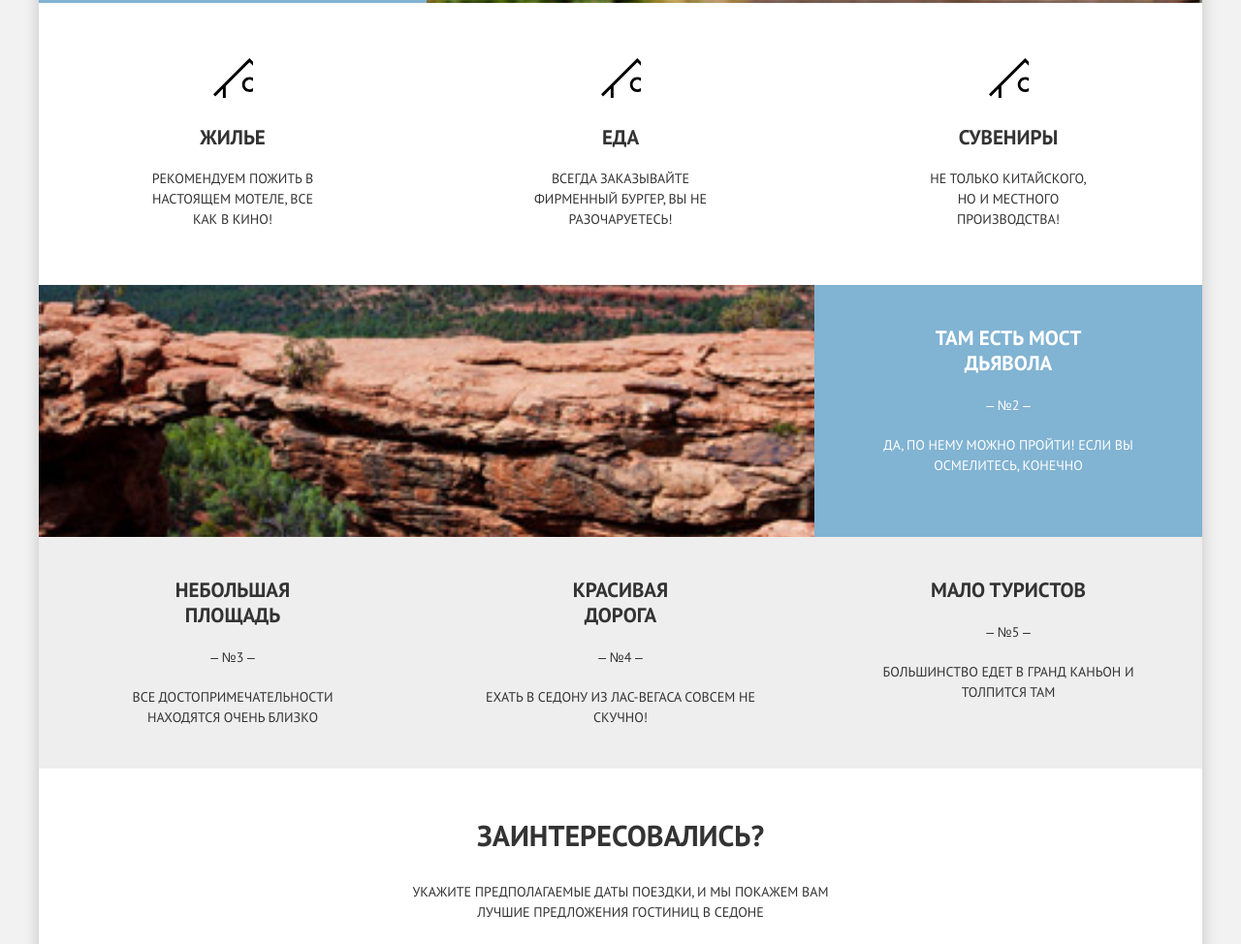
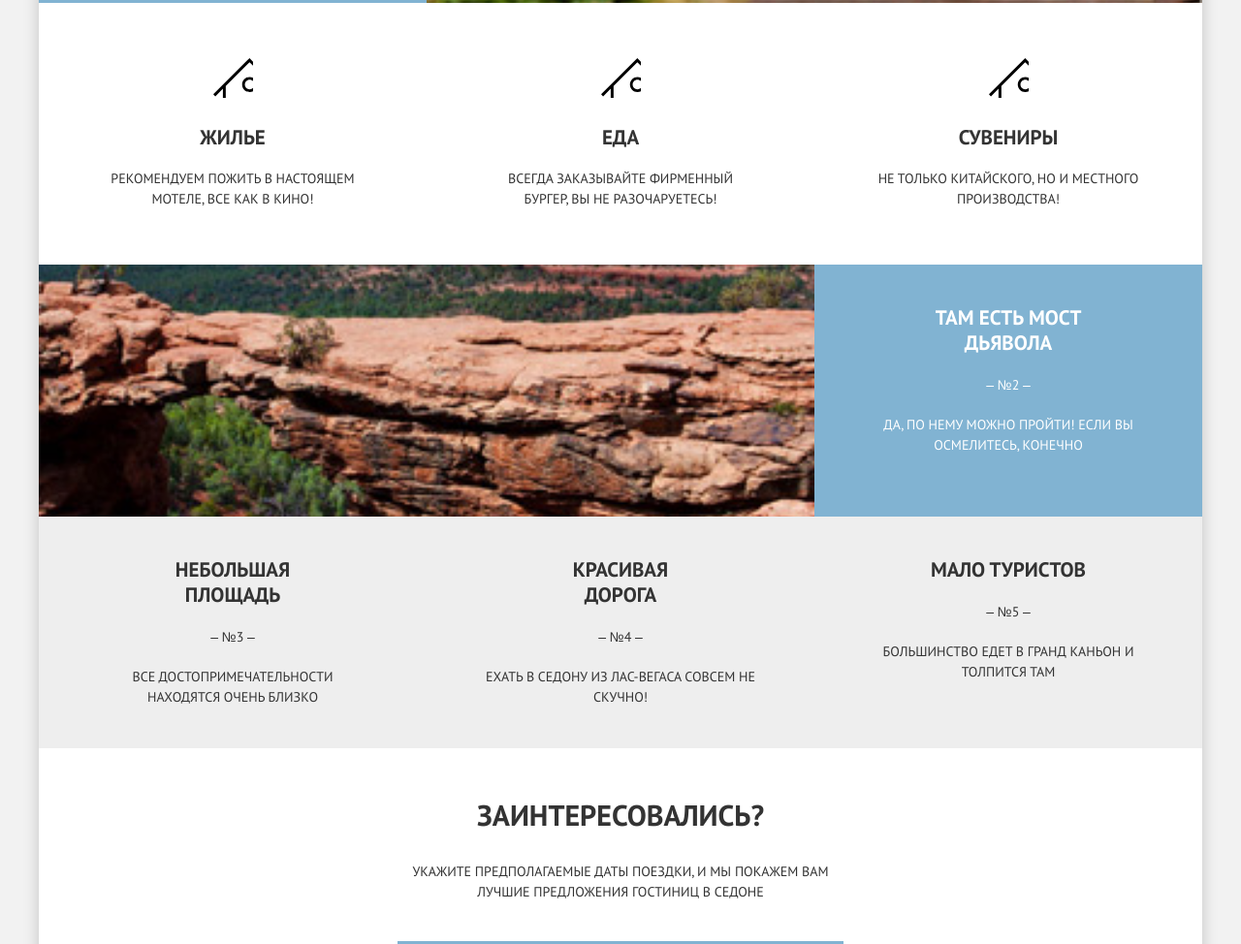
Before and after one commit to Yoona8/sedona, a website: page index.html in a window 1280 px wide. Shown: the part 893-1867 px from the top of the page at 97% size. Drawn offline with nearby package versions, Linux system fonts and the light colour scheme; files that its build step writes are made by us from their sources; files whose address does not match are found by name.

Commit message:
Fixed width for tips

```diff
--- a/sass/blocks/tips.scss
+++ b/sass/blocks/tips.scss
@@ -55,4 +55,8 @@
     max-width: 180px;
     text-align: center;
   }
+
+  @include desktop {
+    max-width: 280px;
+  }
 }
```
